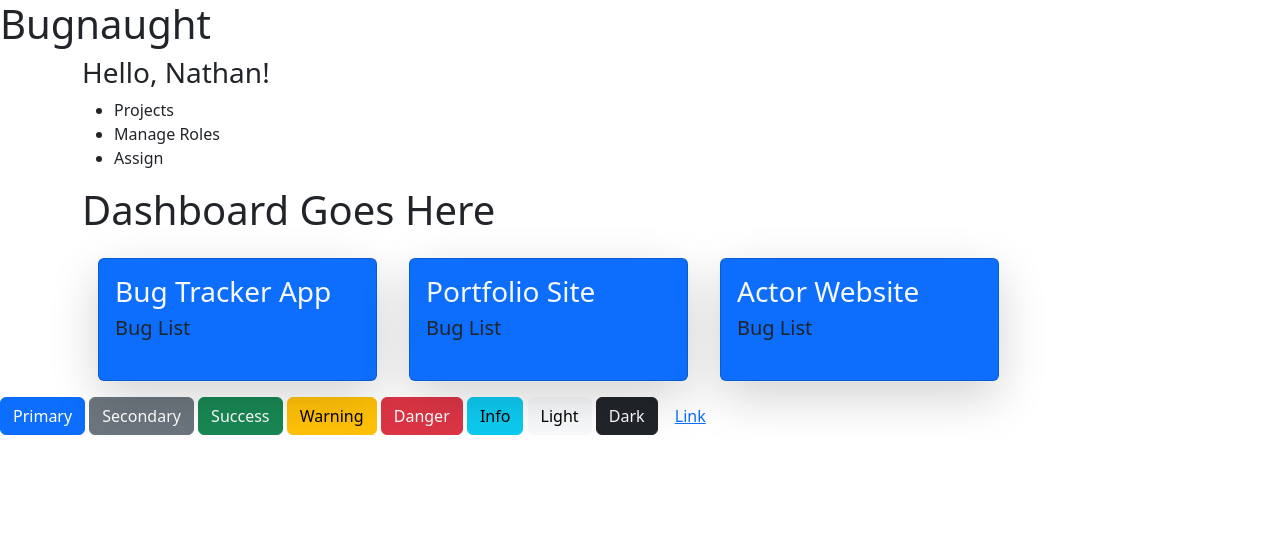
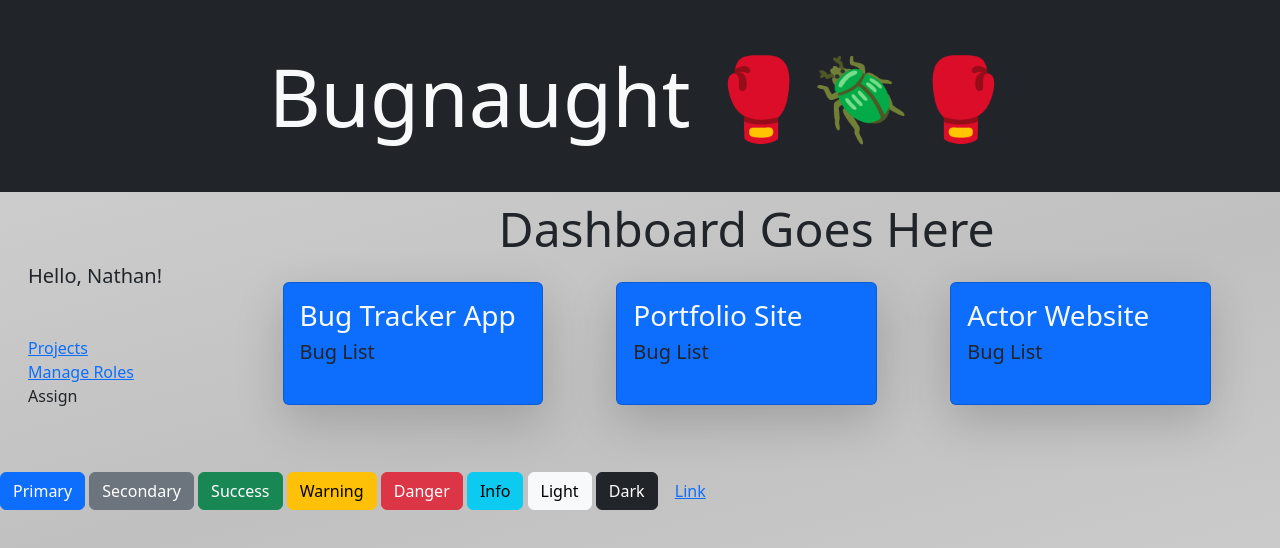
Before and after one commit to Bones81/Bugnaught, a React (Vite) app: page / in a window 1280 px wide. Shown: the top 548 px of the page. Built offline with nearby package versions, Linux system fonts and the light colour scheme.

Commit message:
More styles added/tested; Boxing Glove and Bug Emojis added to Header; inline-block applied to ensure left glove flips properly

```diff
--- a/src/App.css
+++ b/src/App.css
@@ -2,3 +2,9 @@
   max-width: 100vw;
   margin: 0 auto;
 }
+
+body {
+  background: linear-gradient(-15deg, lightgrey, silver, lightgrey);
+  background-repeat: no-repeat;
+  min-height: 100vh;
+}
--- a/src/App.tsx
+++ b/src/App.tsx
@@ -1,9 +1,6 @@
-import { useState, useEffect } from 'react'
 import './App.css'
 import Header from './Header/header'
 import Navigation from './Navigation/navigation'
-import BugState from './interfaces/bug'
-import ProjectState from './interfaces/project'
 import { Button } from 'react-bootstrap'
 import Dashboard from './Dashboard/dashboard'
 
@@ -13,9 +10,15 @@ const App: React.FC = () => {
   return (
     <>
       <Header />
-      <div className="container">
-        <Navigation name="Nathan" />
-        <Dashboard />
+      <div className="container-fluid">
+        <div className="row">
+          <div className="col-sm-3 col-lg-2">
+            <Navigation name="Nathan" />
+          </div>
+          <div className="col-sm-9 col-lg-10">
+            <Dashboard />
+          </div>
+        </div>
       </div>
 
 
--- a/src/Dashboard/dashboard.tsx
+++ b/src/Dashboard/dashboard.tsx
@@ -28,12 +28,12 @@ const Dashboard = () => {
 
     return (
         <>
-            <h1>Dashboard Goes Here</h1>
-            <div className="container-lg">
-                <div className="row">
+            <h1 className="display-5 text-center">Dashboard Goes Here</h1>
+            <div className="container">
+                <div className="row justify-content-evenly">
                 { projects.length ? projects.map( project => {
                     return (
-                            <div className="card shadow-lg m-3 p-3 bg-primary col-sm-4 col-lg-3">
+                            <div className="card shadow-lg m-3 p-3 bg-primary col-10 col-lg-3">
                                 <h3 className="text-light">{ project.name }</h3>
                                 <h5 className="text-dark">Bug List</h5>
                                 <ul>
--- a/src/Header/header.css
+++ b/src/Header/header.css
@@ -0,0 +1,8 @@
+.left-glove {
+    display: inline-block;
+    -moz-transform: scale(-1, 1);
+    -webkit-transform: scale(-1, 1);
+    -ms-transform: scale(-1, 1);
+    -o-transform: scale(-1, 1);
+    transform: scale(-1, 1);
+}
--- a/src/Header/header.tsx
+++ b/src/Header/header.tsx
@@ -3,7 +3,9 @@ import './header.css'
 const Header = () => {
     return (
         <>
-            <h1>Bugnaught</h1>
+            <h1 className="display-1 bg-dark text-light p-5 text-center">
+                Bugnaught <span className="left-glove">&#x1F94A;</span>🪲🥊
+            </h1>
         </>
     )
 }
--- a/src/Navigation/navigation.tsx
+++ b/src/Navigation/navigation.tsx
@@ -10,14 +10,14 @@ const Navigation = (props: any) => {
 
     return (
         <>
-            <nav>
+            <nav className="p-3">
             {!user ?
-                <h3>Hello, Guest!</h3> :
-                <h3>Hello, {user}!</h3>
+                <h3 className="lead my-5">Hello, Guest!</h3> :
+                <h3 className="lead my-5">Hello, {user}!</h3>
             }
-                <ul>
-                    <li>Projects</li>
-                    <li>Manage Roles</li>
+                <ul className="p-0 list-unstyled my-5">
+                    <li><a href="#" className="link">Projects</a></li>
+                    <li><a href="#">Manage Roles</a></li>
                     <li>Assign</li>
                 </ul>
             </nav>
```
